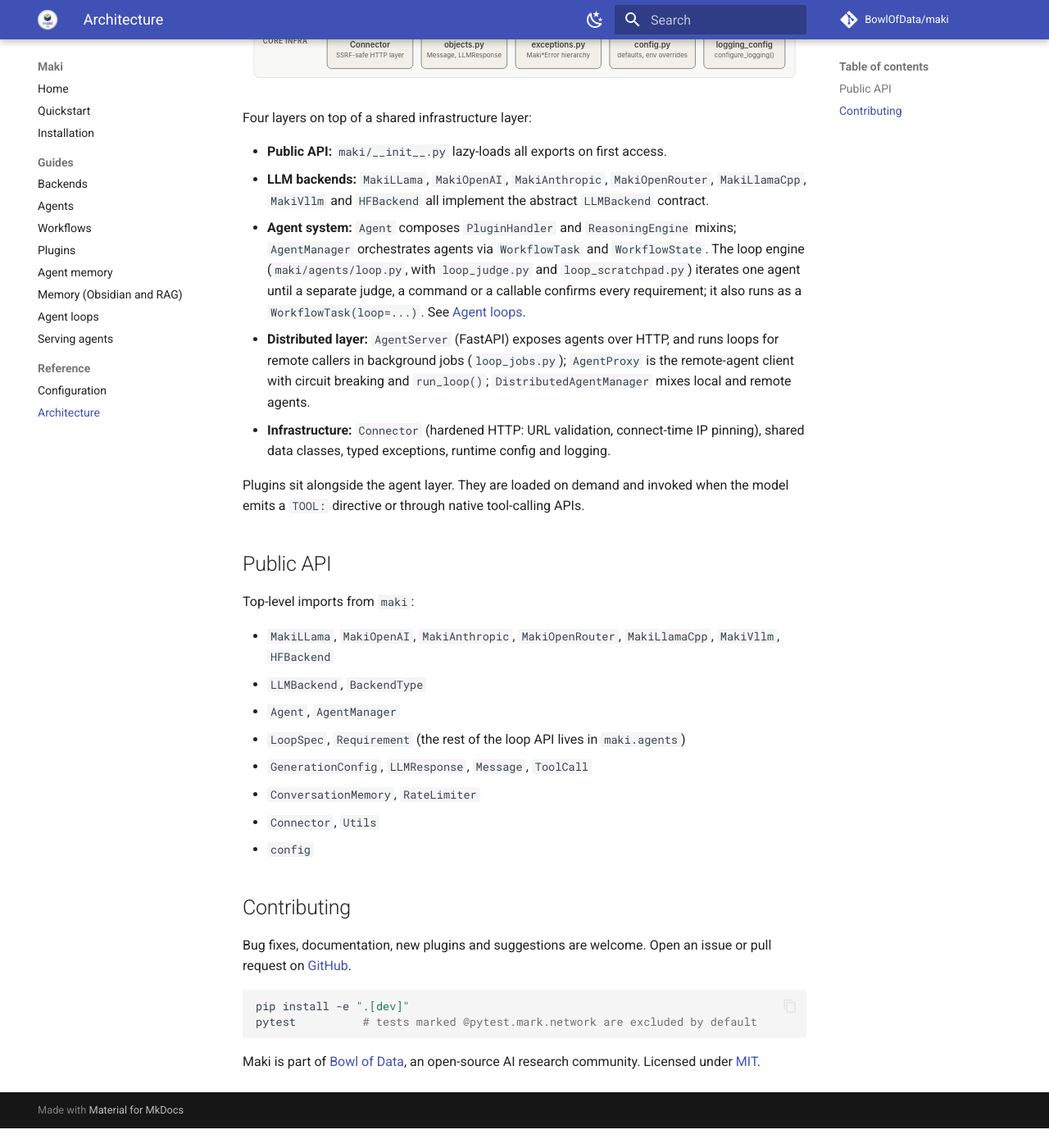
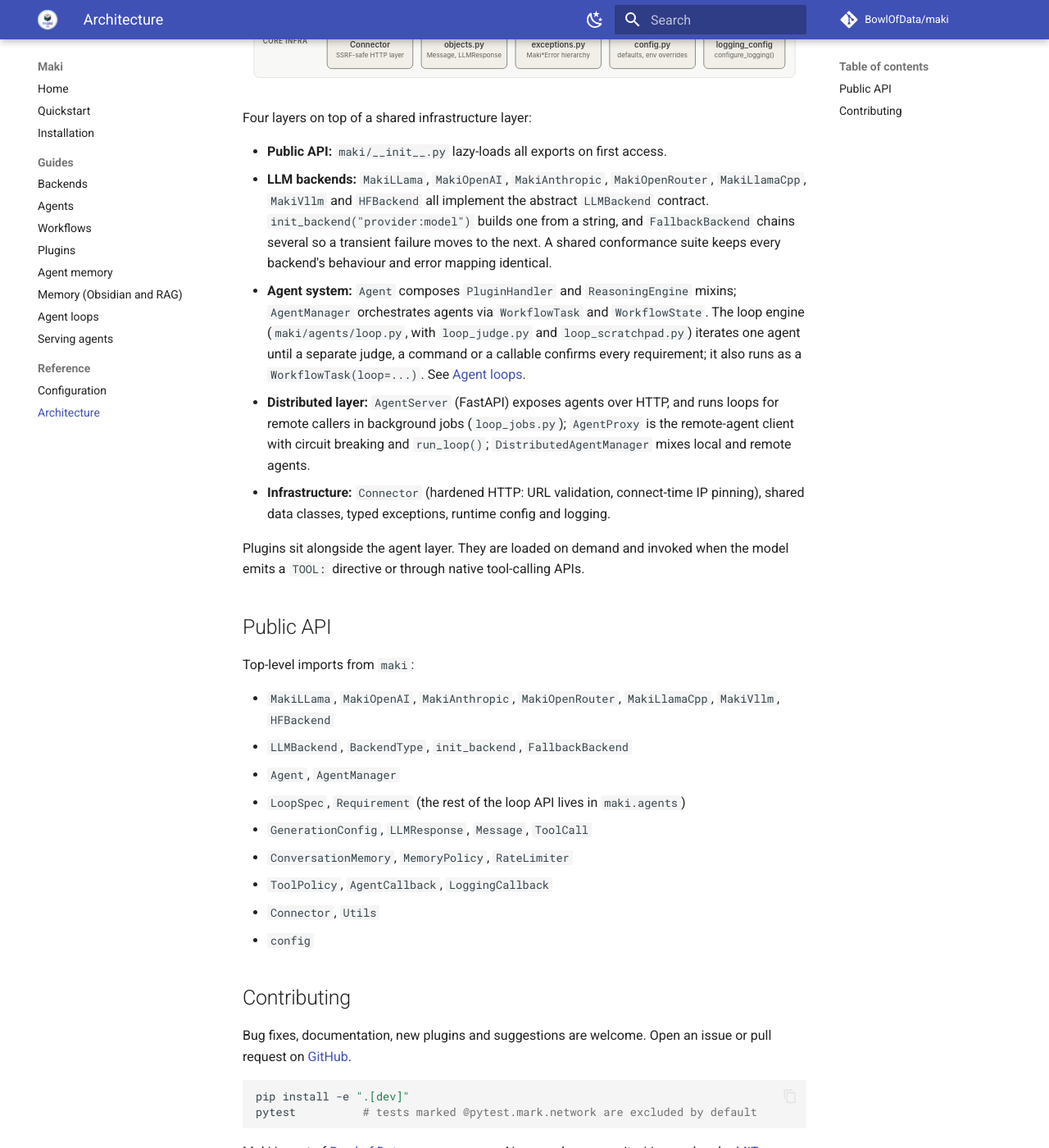
Before and after one commit to BowlOfData/maki, an MkDocs documentation site: the page built from docs/user/architecture.md, in a window 1280 px wide and 1400 px high, scrolled down 609 px. Shown: the whole window at 82% size. Built offline with MkDocs 1.6.1 and Material for MkDocs 9.7.7, drawn with Linux system fonts in a browser that asks for light colours; comment, search, counter and statistics services are not loaded; before the commit the page ends 1985 px from its top, so only the background shows below that.

Commit message:
Release 0.4.5
Co-Authored-By: Claude Sonnet 5.5 <noreply@anthropic.com>

```diff
--- a/docs/user/architecture.md
+++ b/docs/user/architecture.md
@@ -5,7 +5,7 @@
 Four layers on top of a shared infrastructure layer:
 
 - **Public API:** `maki/__init__.py` lazy-loads all exports on first access.
-- **LLM backends:** `MakiLLama`, `MakiOpenAI`, `MakiAnthropic`, `MakiOpenRouter`, `MakiLlamaCpp`, `MakiVllm` and `HFBackend` all implement the abstract `LLMBackend` contract.
+- **LLM backends:** `MakiLLama`, `MakiOpenAI`, `MakiAnthropic`, `MakiOpenRouter`, `MakiLlamaCpp`, `MakiVllm` and `HFBackend` all implement the abstract `LLMBackend` contract. `init_backend("provider:model")` builds one from a string, and `FallbackBackend` chains several so a transient failure moves to the next. A shared conformance suite keeps every backend's behaviour and error mapping identical.
 - **Agent system:** `Agent` composes `PluginHandler` and `ReasoningEngine` mixins; `AgentManager` orchestrates agents via `WorkflowTask` and `WorkflowState`. The loop engine (`maki/agents/loop.py`, with `loop_judge.py` and `loop_scratchpad.py`) iterates one agent until a separate judge, a command or a callable confirms every requirement; it also runs as a `WorkflowTask(loop=...)`. See [Agent loops](loops.md).
 - **Distributed layer:** `AgentServer` (FastAPI) exposes agents over HTTP, and runs loops for remote callers in background jobs (`loop_jobs.py`); `AgentProxy` is the remote-agent client with circuit breaking and `run_loop()`; `DistributedAgentManager` mixes local and remote agents.
 - **Infrastructure:** `Connector` (hardened HTTP: URL validation, connect-time IP pinning), shared data classes, typed exceptions, runtime config and logging.
@@ -17,11 +17,12 @@ Plugins sit alongside the agent layer. They are loaded on demand and invoked whe
 Top-level imports from `maki`:
 
 - `MakiLLama`, `MakiOpenAI`, `MakiAnthropic`, `MakiOpenRouter`, `MakiLlamaCpp`, `MakiVllm`, `HFBackend`
-- `LLMBackend`, `BackendType`
+- `LLMBackend`, `BackendType`, `init_backend`, `FallbackBackend`
 - `Agent`, `AgentManager`
 - `LoopSpec`, `Requirement` (the rest of the loop API lives in `maki.agents`)
 - `GenerationConfig`, `LLMResponse`, `Message`, `ToolCall`
-- `ConversationMemory`, `RateLimiter`
+- `ConversationMemory`, `MemoryPolicy`, `RateLimiter`
+- `ToolPolicy`, `AgentCallback`, `LoggingCallback`
 - `Connector`, `Utils`
 - `config`
 
--- a/pyproject.toml
+++ b/pyproject.toml
@@ -4,7 +4,7 @@ build-backend = "setuptools.build_meta"
 
 [project]
 name = "maki-framework"
-version = "0.4.4"
+version = "0.4.5"
 authors = [
   {name="Bowl of Data", email="bowlofdata@gmail.com"},
 ]
```
Also changed, not shown: CHANGELOG.md (+6 -0 lines), README.md (+16 -2 lines).
